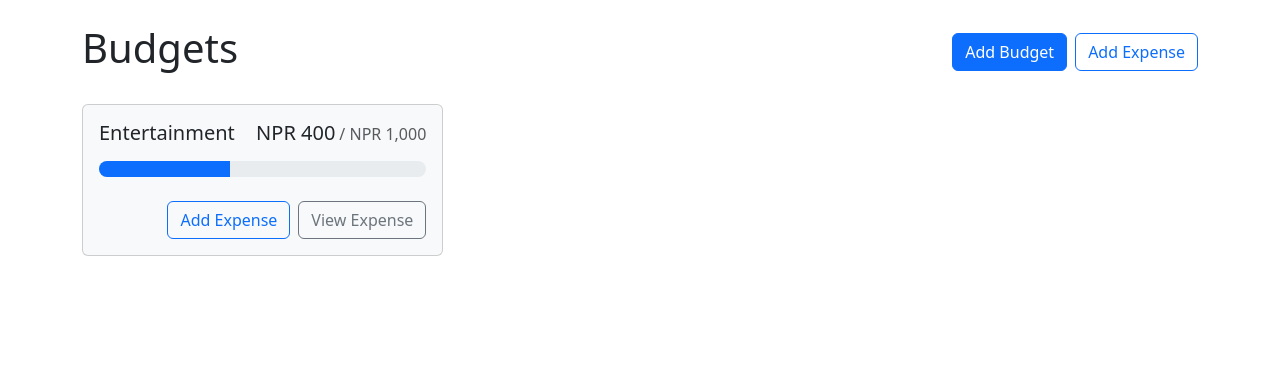
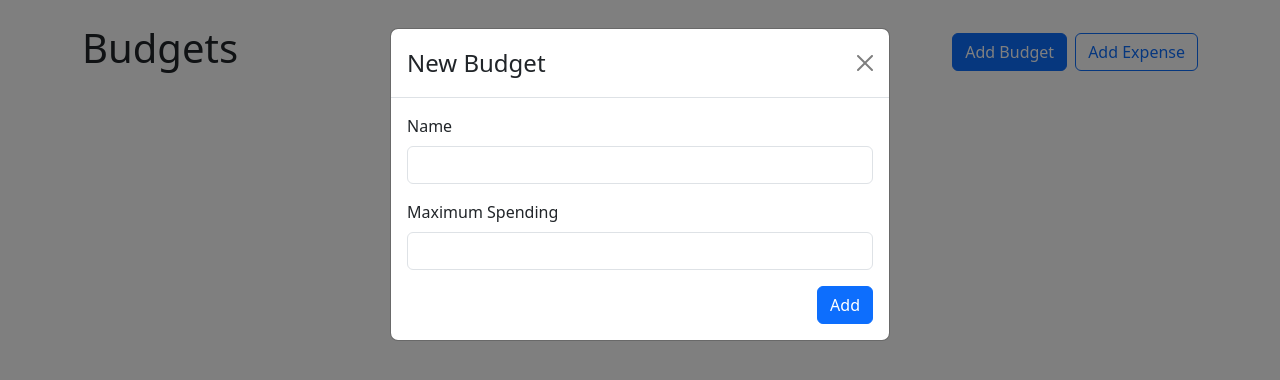
Before and after one commit to arjab93/Expense-Tracker, a React (Create React App) app: page / in a window 1280 px wide. Both pictures are taken after a click on the button "Add Budget". Shown: the top 380 px of the page. Built offline with nearby package versions, Linux system fonts and the light colour scheme.

Commit message:
update: AddBudgetModal added

```diff
--- a/src/App.js
+++ b/src/App.js
@@ -1,13 +1,19 @@
 import { Button, Stack } from "react-bootstrap";
 import Container from "react-bootstrap/Container";
 import BudgetCard from "./components/BudgetCard";
+import AddBudgetModal from "./components/AddBudgetModal";
+import { useState } from "react";
+import { useBudgets } from "./contexts/BudgetsContext"
 
 function App() {
+  const [showAddBudgetModal, setShowAddBudgetModal] = useState(false)
+  const { budgets, getBudgetExpenses } = useBudgets()
   return (
+    <>
       < Container className="my-4">
         <Stack direction="horizontal" gap="2" className="mb-4">
           <h1 className="me-auto">Budgets</h1>
-        <Button variant="primary">Add Budget</Button>
+          <Button variant="primary" onClick={() => setShowAddBudgetModal(true)}>Add Budget</Button>
           <Button variant="outline-primary">Add Expense</Button>
         </Stack>
         <div
@@ -18,15 +24,25 @@
             alignItems: "flex-start"
           }}
         >
+          {budgets.map(budget => {
+            const amount = getBudgetExpenses(budget.id).reduce(
+              (total, expense) => total + expense.amount,
+              0
+            )
+            return (
               <BudgetCard
-          name="Entertainment"
-          gray
-          amount={400}
-          max={1000}
-        >
-        </BudgetCard>
-      </div>
-    </Container>
+                key={budget.id}
+                name={budget.name}
+                amount={amount}
+                max={budget.max}
+              />
+            )
+          })}
+        </div >
+      </Container >
+      <AddBudgetModal show={showAddBudgetModal} handleClose={() =>
+        setShowAddBudgetModal(false)} />
+    </>
   )
 }
 
--- /dev/null
+++ b/src/components/AddBudgetModal.js
@@ -0,0 +1,42 @@
+import { Form, Button, Modal } from "react-bootstrap";
+import { useRef } from "react"
+import { useBudgets } from "../contexts/BudgetsContext"
+
+export default function AddBudgetModal({show,handleClose}) {
+    const nameRef = useRef()
+    const maxRef = useRef()
+    const { addBudget } = useBudgets()
+    function handleSubmit(e) {
+        e.preventDefault()
+        addBudget(
+            {
+                name: nameRef.current.value,
+                max: parseFloat(maxRef.current.value)
+            })
+        handleClose()
+    }
+
+
+    return (
+        <Modal show={show} onHide={handleClose}>
+            <Form onSubmit={handleSubmit}>
+                <Modal.Header closeButton>
+                    <Modal.Title>New Budget</Modal.Title>
+                </Modal.Header>
+                <Modal.Body>
+                    <Form.Group className="mb-3" controlId="name">
+                        <Form.Label>Name</Form.Label>
+                        <Form.Control ref={nameRef} type="text" required />
+                    </Form.Group>
+                    <Form.Group className="mb-3" controlId="max">
+                        <Form.Label>Maximum Spending</Form.Label>
+                        <Form.Control ref={maxRef} type="number" required min={0} step={0.01} />
+                    </Form.Group>
+                    <div className="d-flex justify-content-end">
+                        <Button variant="primary" type="submit">Add</Button>
+                    </div>
+                </Modal.Body>
+            </Form>
+        </Modal>
+    )
+}
```
Lines whose indentation alone changed are shown as unchanged.
